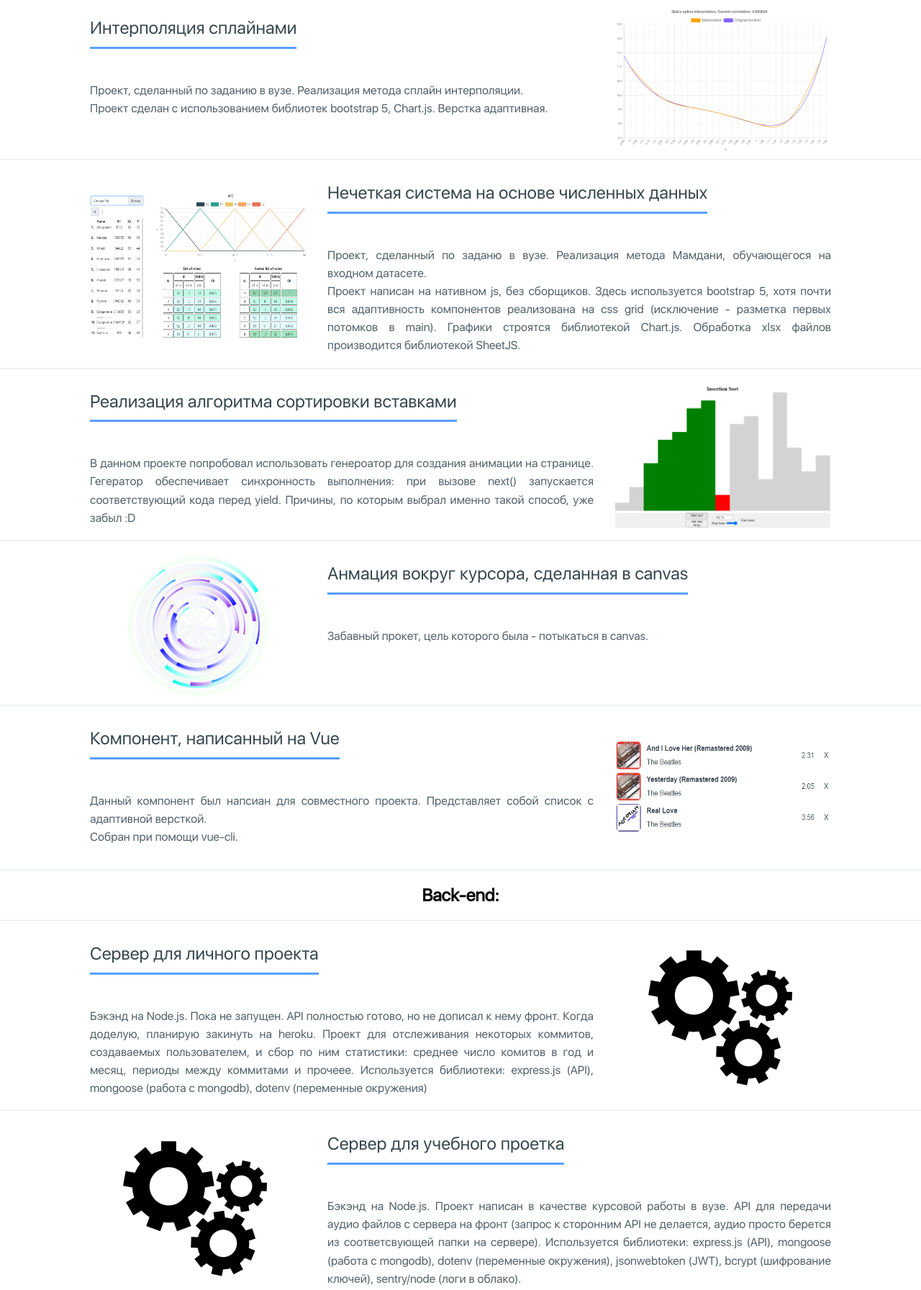
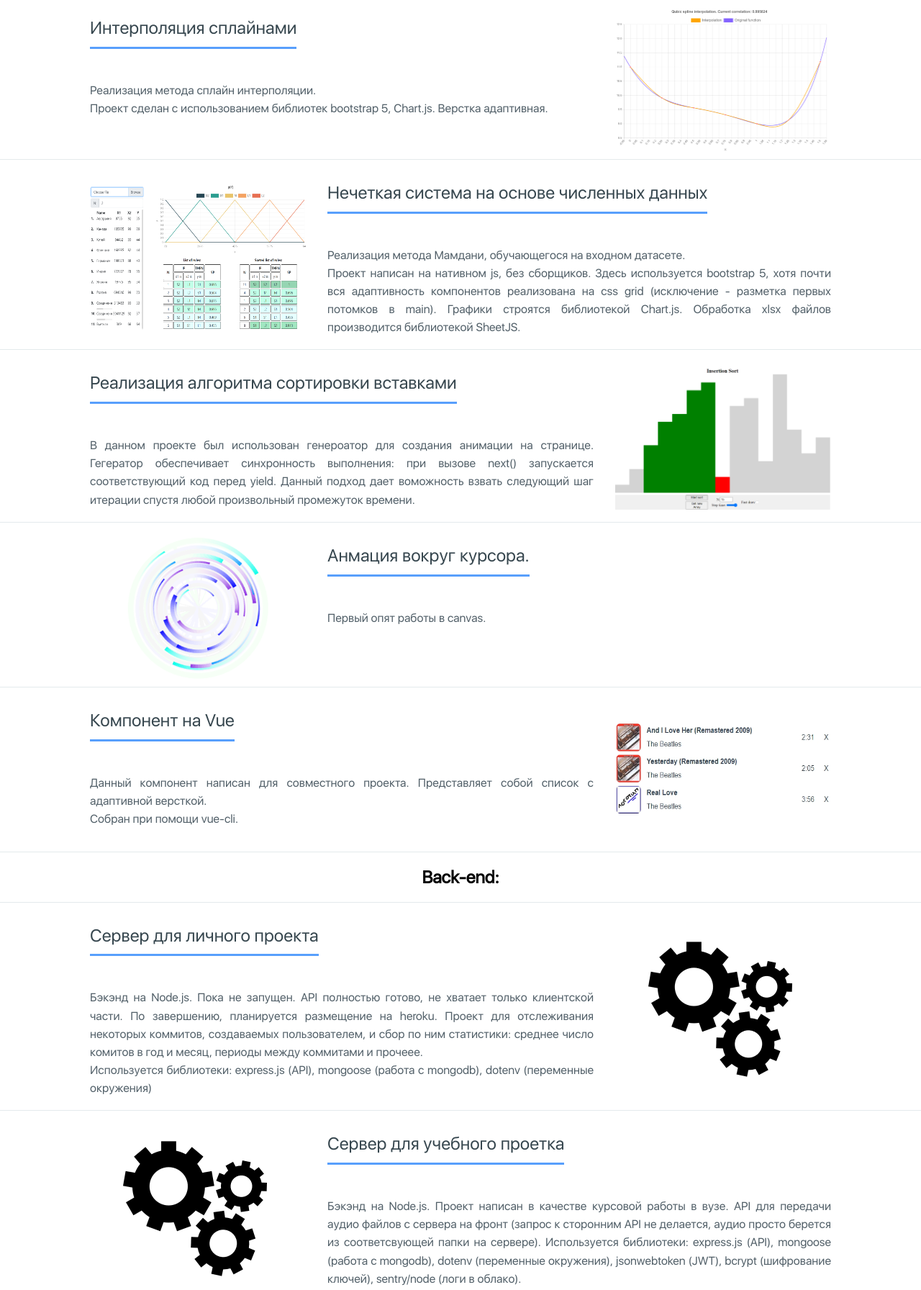
Before and after one commit to taratatuy/resume, a plain HTML site: page index.html in a window 1280 px wide. Shown: the part 877-2669 px from the top of the page at 72% size. Drawn offline with Linux system fonts and the light colour scheme.

Commit message:
fix discription

```diff
--- a/css/style.css
+++ b/css/style.css
@@ -183,7 +183,7 @@ main:nth-child(2n + 1) > .disc {
 @media (max-width: 800px) {
   nav > div {
     font-size: 16px;
-    margin: 8px 10px;
+    margin: 8px 8px;
   }
 
   nav a > span {
--- a/index.html
+++ b/index.html
@@ -17,7 +17,7 @@
                 <nav>
                     <div class="name">Тимофеев Александр</div>
                     <div class="email">
-                        newmail@yandex.ru
+                        Timofeev.Alex.w@ya.ru
                     </div>
                     <div class="github">
                         <a href="https://github.com/taratatuy/" target="_blank">
@@ -64,7 +64,7 @@
                 <div class="disc">
                     <a href="https://taratatuy.github.io/SplineInterpolation/" target="_blank">Интерполяция
                         сплайнами</a><br>
-                    Проект, сделанный по заданию в вузе. Реализация метода сплайн интерполяции. <br> Проект сделан с
+                    Реализация метода сплайн интерполяции. <br> Проект сделан с
                     использованием библиотек bootstrap 5, Chart.js. Верстка адаптивная.
                 </div>
             </section>
@@ -91,13 +91,10 @@
                 <div class="disc">
                     <a href="https://taratatuy.github.io/Covid-FL/" target="_blank">Нечеткая система на основе численных
                         данных</a><br>
-                    Проект, сделанный по заданю в
-                    вузе.
-                    Реализация метода
-                    Мамдани, обучающегося на входном датасете. <br> Проект написан на нативном js, без сборщиков. Здесь
-                    используется bootstrap 5, хотя почти вся адаптивность компонентов реализована на css grid
-                    (исключение - разметка первых потомков в main). Графики строятся библиотекой Chart.js. Обработка
-                    xlsx файлов производится библиотекой SheetJS.
+                    Реализация метода Мамдани, обучающегося на входном датасете. <br> Проект написан на нативном js, без
+                    сборщиков. Здесь используется bootstrap 5, хотя почти вся адаптивность компонентов реализована на
+                    css grid (исключение - разметка первых потомков в main). Графики строятся библиотекой Chart.js.
+                    Обработка xlsx файлов производится библиотекой SheetJS.
                 </div>
             </section>
             <section class="pj">
@@ -124,9 +121,10 @@
                     <a href="https://taratatuy.github.io/InsertionSort/" target="_blank">Реализация алгоритма сортировки
                         вставками</a>
                     <br>
-                    В данном проекте попробовал использовать генероатор для создания анимации на странице. Гегератор
-                    обеспечивает синхронность выполнения: при вызове next() запускается соответствующий кода перед
-                    yield. Причины, по которым выбрал именно такой способ, уже забыл :D
+                    В данном проекте был использован генероатор для создания анимации на странице. Гегератор
+                    обеспечивает синхронность выполнения: при вызове next() запускается соответствующий код перед
+                    yield. Данный подход дает воможность взвать следующий шаг итерации спустя любой произвольный
+                    промежуток времени.
                 </div>
             </section>
             <section class="pj">
@@ -150,9 +148,9 @@
                     </div>
                 </div>
                 <div class="disc">
-                    <a href="https://taratatuy.github.io/CanvasCircles/" target="_blank">Анмация вокруг курсора,
-                        сделанная в canvas</a> <br>
-                    Забавный прокет, цель которого была - потыкаться в canvas.
+                    <a href="https://taratatuy.github.io/CanvasCircles/" target="_blank">Анмация вокруг курсора.</a>
+                    <br>
+                    Первый опят работы в canvas.
                 </div>
             </section>
             <section class="pj">
@@ -166,12 +164,10 @@
                     </div>
                 </a>
                 <div class="disc">
-                    <a href="https://github.com/taratatuy/favorites-list-component/" target="_blank">Компонент,
-                        написанный на Vue</a> <br> Данный компонент был напсиан
-                    для
-                    совместного проекта.
-                    Представляет собой список с адаптивной
-                    версткой. <br> Собран при помощи vue-cli.
+                    <a href="https://github.com/taratatuy/favorites-list-component/" target="_blank">Компонент на
+                        Vue</a> <br>
+                    Данный компонент написан для совместного проекта.
+                    Представляет собой список с адаптивной версткой. <br> Собран при помощи vue-cli.
                 </div>
             </section>
 
@@ -210,12 +206,12 @@
                 </a>
                 <div class="disc">
                     <a href="https://github.com/taratatuy/TheXPjct-server/" target="_blank">Сервер для личного
-                        проекта</a> <br> Бэкэнд на Node.js. Пока не
-                    запущен. API
-                    полностью готово, но не дописал к нему фронт. Когда доделую, планирую закинуть на heroku. Проект для
-                    отслеживания некоторых коммитов, создаваемых пользователем, и сбор по ним статистики: среднее число
-                    комитов в год и месяц, периоды между коммитами и прочеее. Используется библиотеки: express.js (API),
-                    mongoose (работа с mongodb), dotenv (переменные окружения)
+                        проекта</a> <br> Бэкэнд на Node.js. Пока не запущен. API
+                    полностью готово, не хватает только клиентской части. По завершению, планируется размещение на
+                    heroku. Проект для отслеживания некоторых коммитов, создаваемых пользователем, и сбор по ним
+                    статистики: среднее число комитов в год и месяц, периоды между коммитами и прочеее. <br>
+                    Используется библиотеки: express.js (API), mongoose (работа с mongodb), dotenv (переменные
+                    окружения)
                 </div>
             </section>
             <section class="pj">
```
